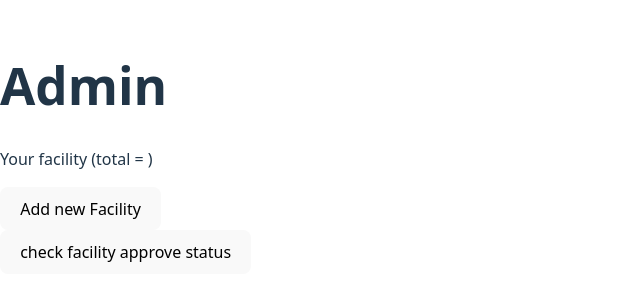
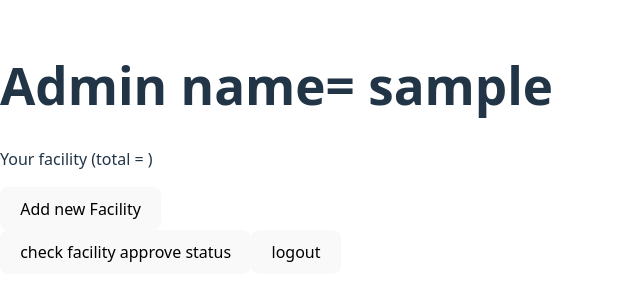
Before and after one commit to kartikeya-kash/QuickCourt_Personal, a React (Vite) app: page /admin in a window 1280 px wide. Shown: the part 252-552 px from the top of the page, without its empty margins (0-640 px from the left). Built offline with nearby package versions, Linux system fonts and the light colour scheme; sample sign-in values are in the browser's storage; the HTML template or start-up script is replaced by a standard one.

Commit message:
local storage management

```diff
--- a/src/pages/admin.jsx
+++ b/src/pages/admin.jsx
@@ -1,9 +1,15 @@
 import React, { useEffect, useState } from "react";
 import { useNavigate } from "react-router-dom";
+import { useLocation } from "react-router-dom";
+
 
 const Admin = () => {
-  const navigate = useNavigate();
-  const [role, setRole] = useState(undefined);
+    const navigate = useNavigate();
+    const location = useLocation();
+    const { username, password } = location.state || {};
+    localStorage.setItem("adminusername", username);
+    const adminusername = localStorage.getItem("username");
+    const [role, setRole] = useState(undefined);
 
   useEffect(() => {
     const storedRole = localStorage.getItem("role");
@@ -20,13 +26,20 @@ const Admin = () => {
     return <p>Loading...</p>;
   }
 
+const logout = () => {
+  localStorage.removeItem("adminusername");
+  localStorage.removeItem("isloggedin");
+  localStorage.removeItem("role");
+  navigate("/");
+};
   return (
         <>
-            <h1>Admin</h1>
+            <h1>Admin name= {adminusername}</h1>
             <p>Your facility (total = <span></span>)</p>  {/*if admin click on one of the facility then all information and booking details must be shown*/}
             <div></div> {/*show all the facility which are aproved by the owner*/}
             <button>Add new Facility</button> <br />
             <button>check facility approve status</button>
+            <button onClick={logout}>logout</button>
         </>
     );
 };
--- a/src/pages/login.jsx
+++ b/src/pages/login.jsx
@@ -32,7 +32,7 @@ const handellogin = async (e) => {
       localStorage.setItem("isloggedin", true);
 
       if (data.role === "admin") {
-        navigate("/admin");
+        navigate("/admin", {state: {username, password}}); //send username and password to admin page
       } else {
         navigate("/"); // normal user home
       }
```
